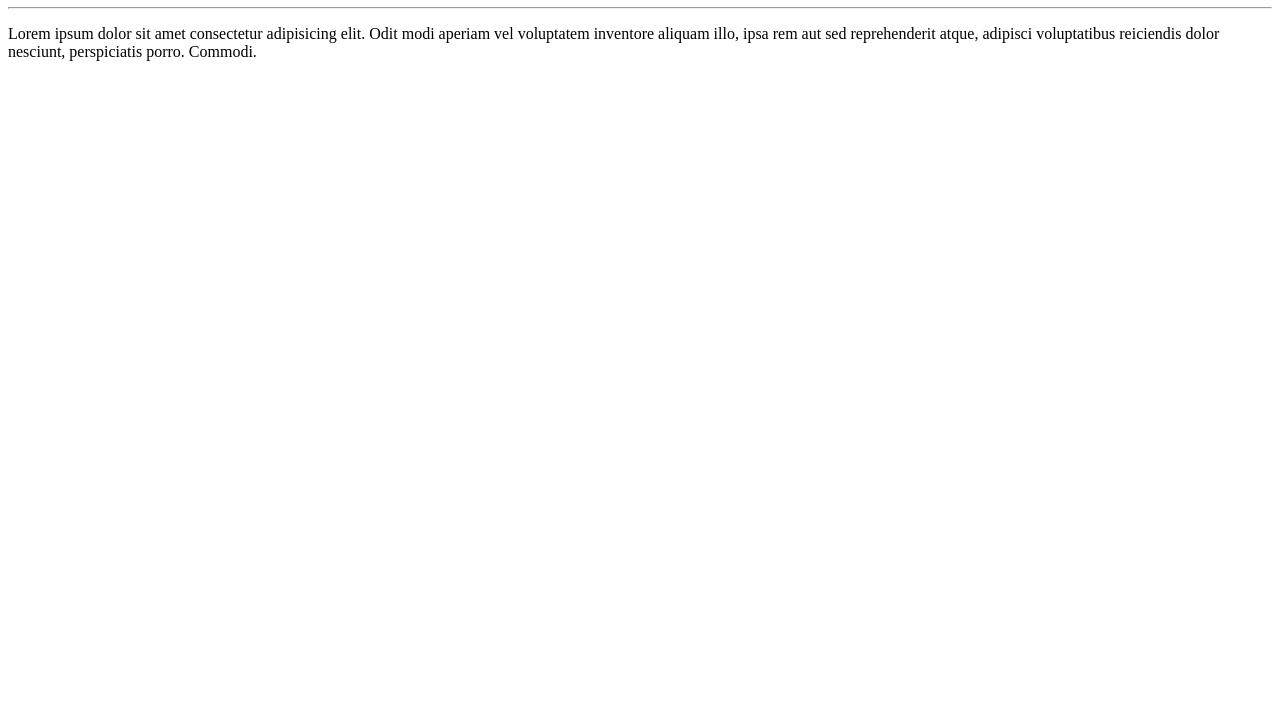
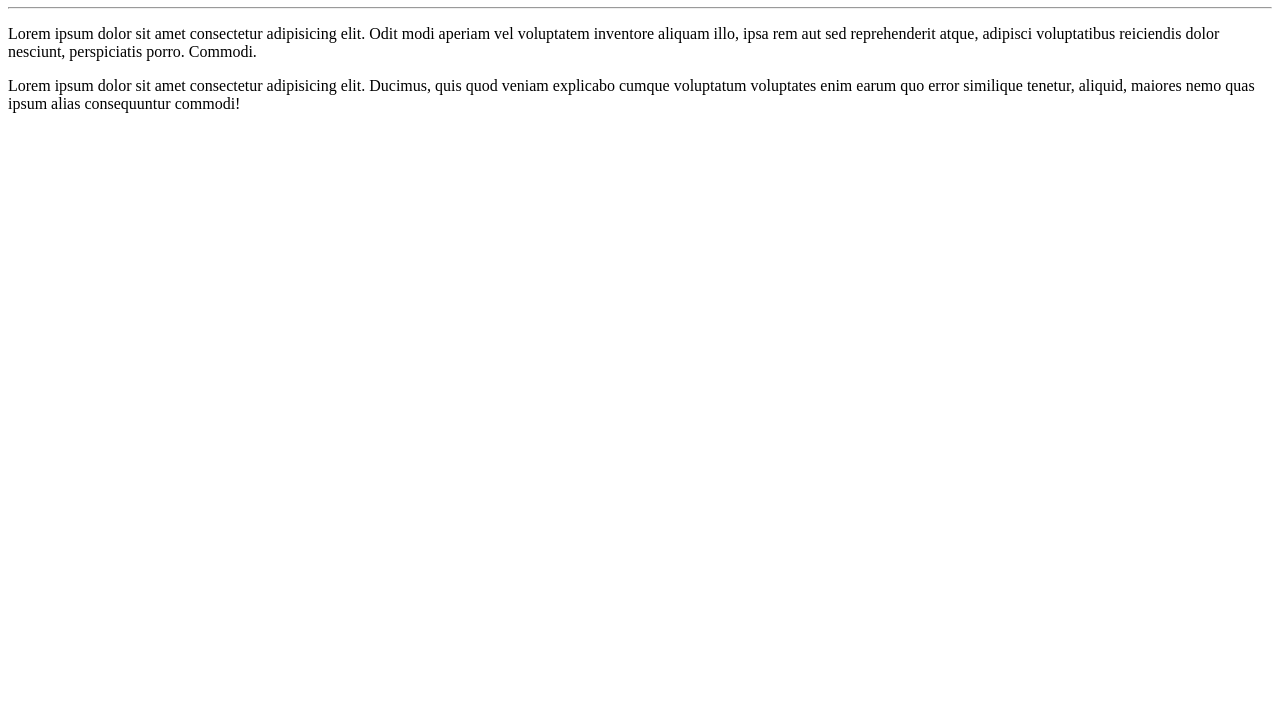
Before and after one commit to IgorFerreiraGomesBarbosa/Aula_Git, a plain HTML site: page index.html in a window 1280 px wide. Shown: the part 73-800 px from the top of the page. Drawn offline with Linux system fonts and the light colour scheme.

Commit message:
Adicionei um paragrafo

```diff
--- a/index.html
+++ b/index.html
@@ -11,6 +11,7 @@
     <h1>Aula Git e Github do Curso em Video (Gustavo Guanabara)</h1>
     <hr>
     <p>Lorem ipsum dolor sit amet consectetur adipisicing elit. Odit modi aperiam vel voluptatem inventore aliquam illo, ipsa rem aut sed reprehenderit atque, adipisci voluptatibus reiciendis dolor nesciunt, perspiciatis porro. Commodi.</p>
+    <P>Lorem ipsum dolor sit amet consectetur adipisicing elit. Ducimus, quis quod veniam explicabo cumque voluptatum voluptates enim earum quo error similique tenetur, aliquid, maiores nemo quas ipsum alias consequuntur commodi!</P>
 
 </body>
 </html>
```
